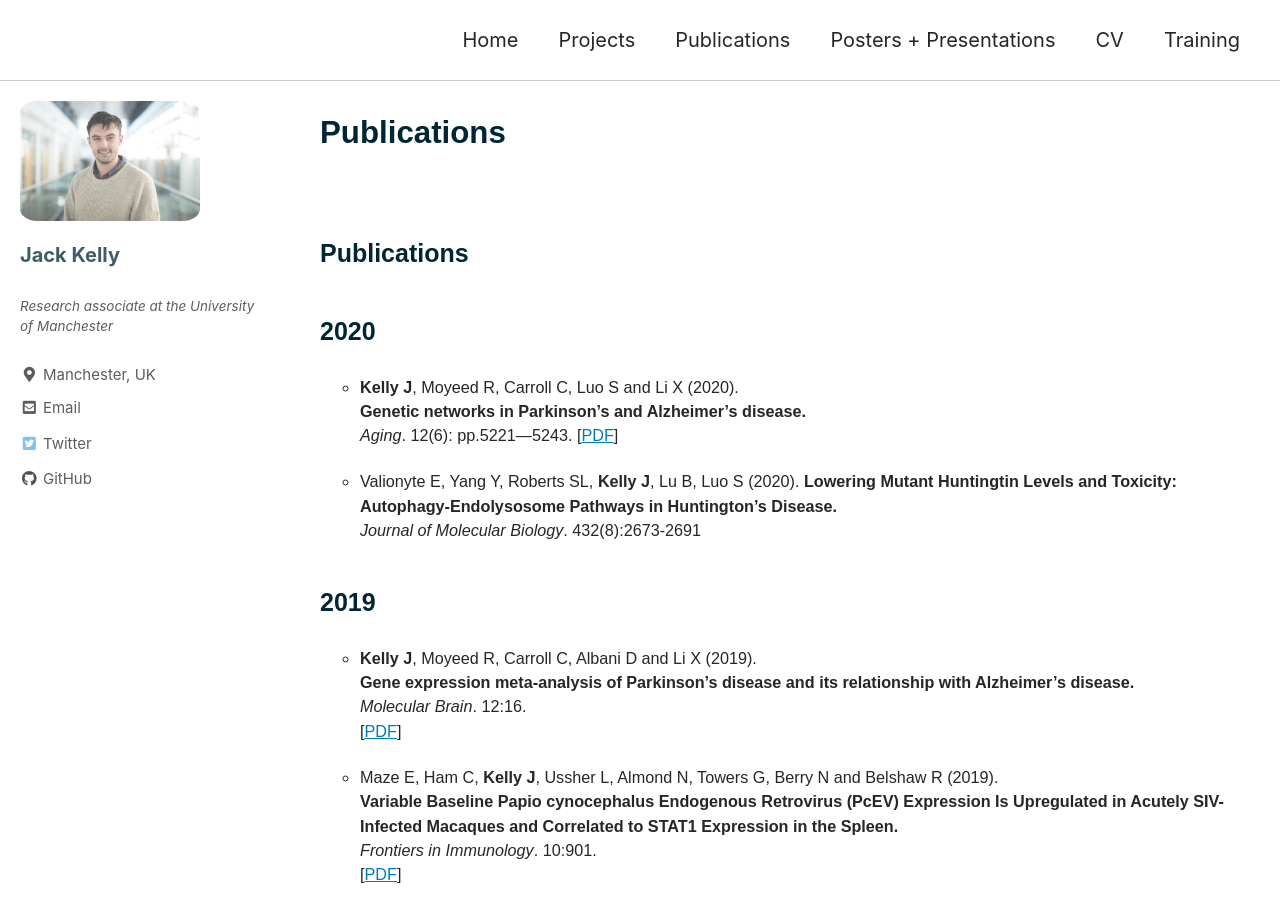
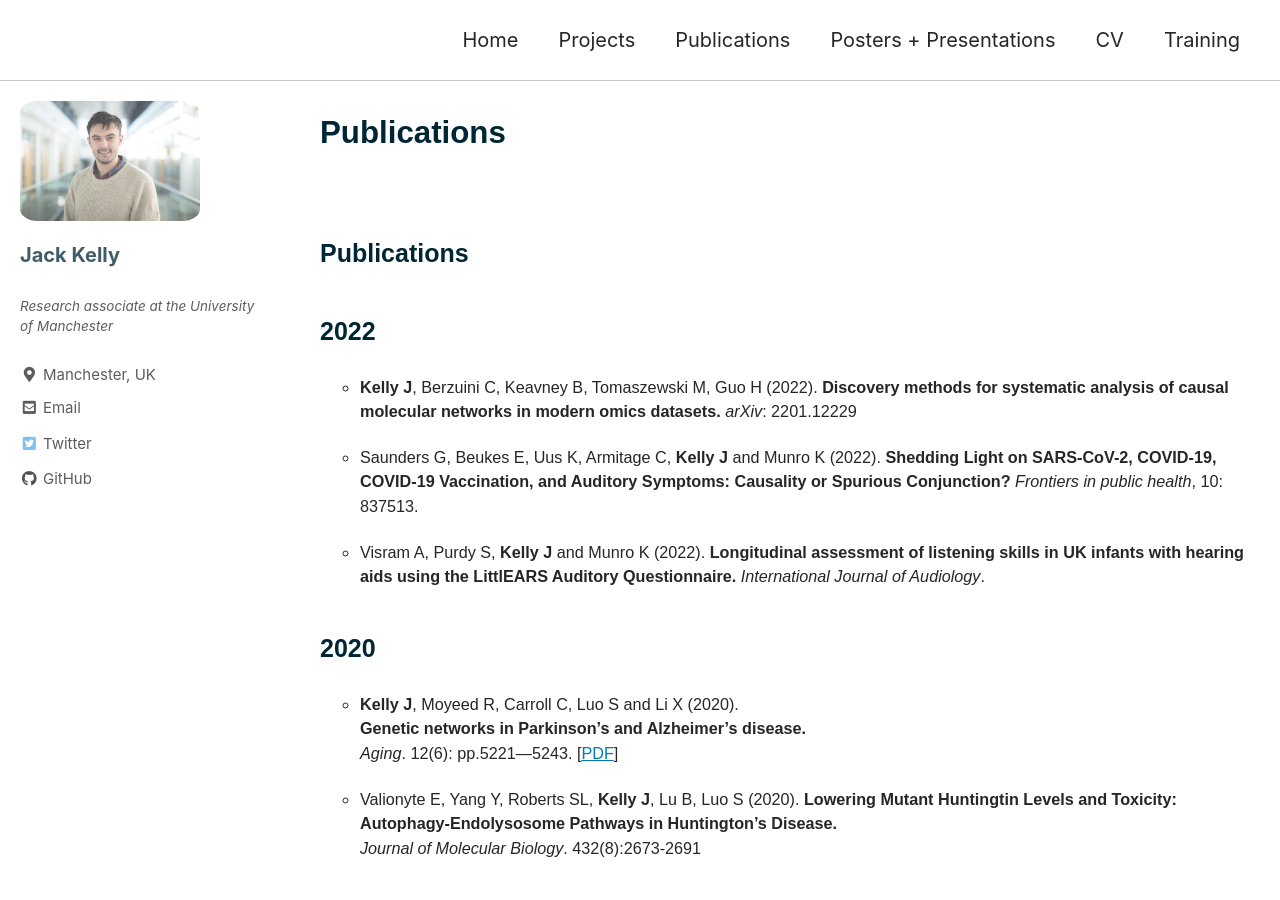
Before and after one commit to jackkelly75/jackkelly75.github.io, a Jekyll site: the page built from _pages/publications.md, in a window 1280 px wide and 900 px high. Built offline with Jekyll 4.4.1, drawn with Linux system fonts in a browser that asks for light colours; cached includes are drawn as plain includes; nearby versions of some CDN libraries.

Commit message:
Update publications.md

```diff
--- a/_pages/publications.md
+++ b/_pages/publications.md
@@ -8,6 +8,22 @@ classes: wide
 ---
 
 ## Publications
+
+## 2022
+
+* **Kelly J**, Berzuini C, Keavney B, Tomaszewski M, Guo H (2022).
+**Discovery methods for systematic analysis of causal molecular networks in modern omics datasets.**
+*arXiv*: 2201.12229
+
+* Saunders G, Beukes E, Uus K, Armitage C, **Kelly J** and Munro K (2022).
+**Shedding Light on SARS-CoV-2, COVID-19, COVID-19 Vaccination, and Auditory Symptoms: Causality or Spurious Conjunction?**
+*Frontiers in public health*, 10: 837513.
+
+* Visram A, Purdy S, **Kelly J** and Munro K (2022).
+**Longitudinal assessment of listening skills in UK infants with hearing aids using the LittlEARS Auditory Questionnaire.**
+*International Journal of Audiology*.
+
+
 
 ## 2020
 
```
